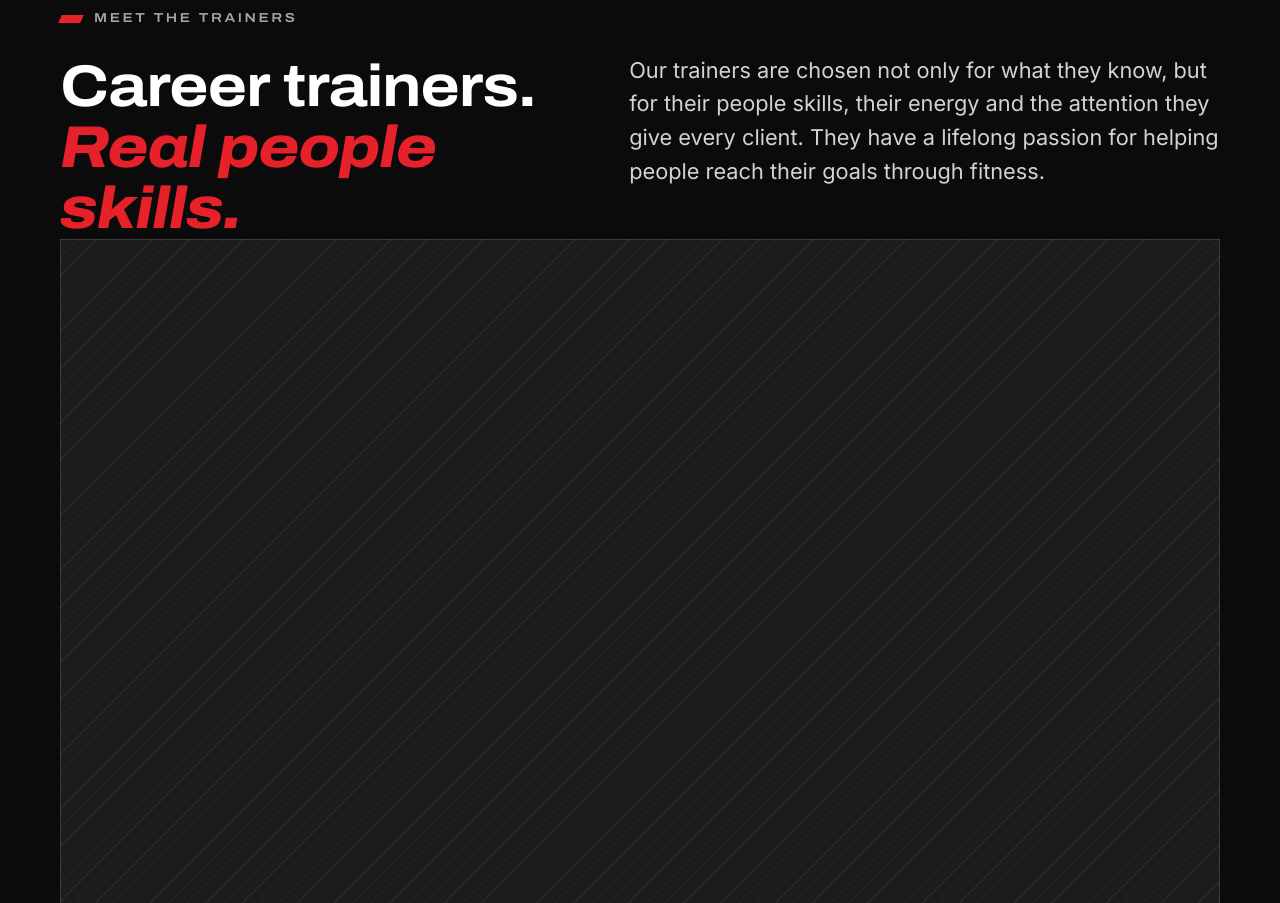
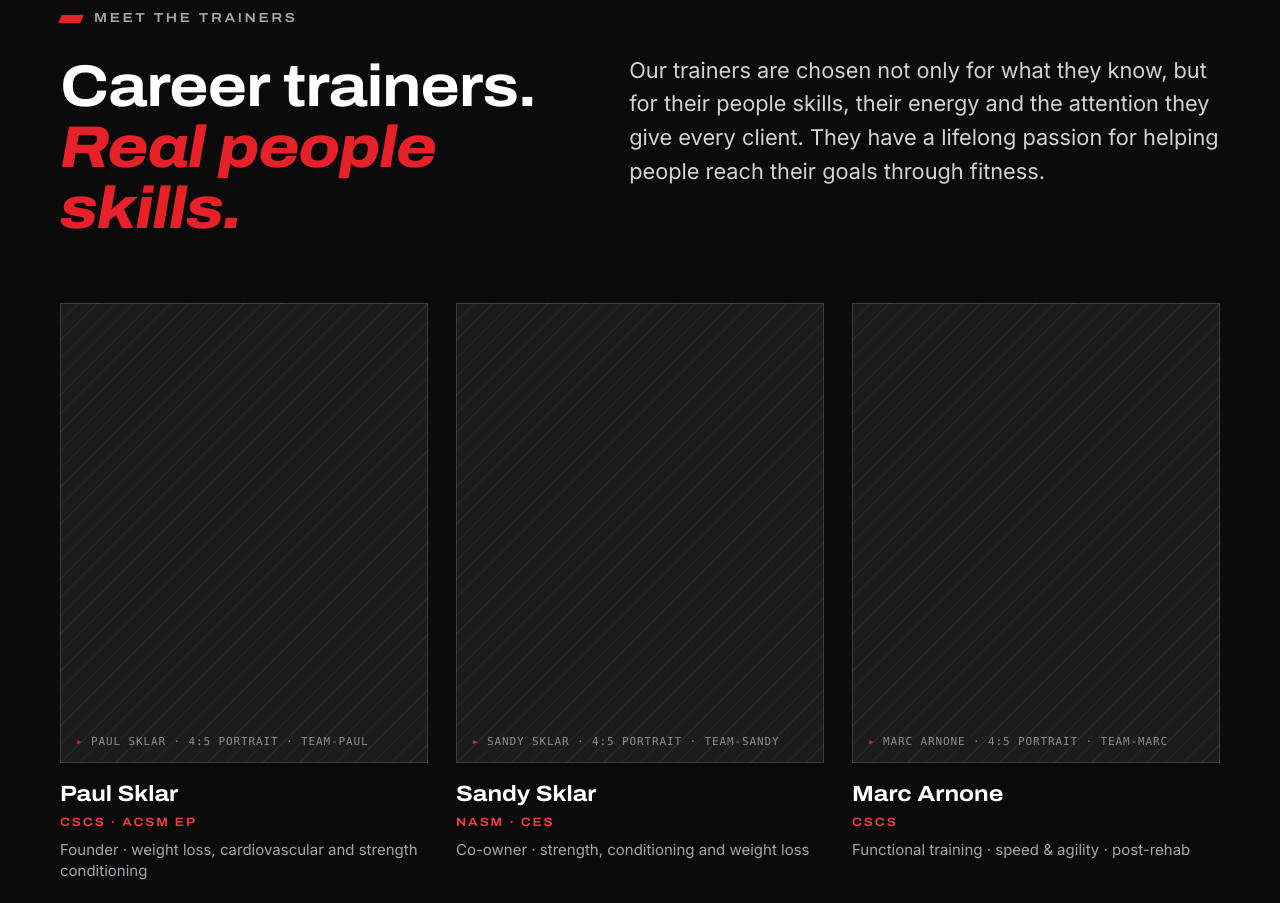
Before and after one commit to prescriptive-fitness/prescriptive-fitness.github.io, a plain HTML site: page index.html in a window 1280 px wide. Shown: the part 1997-2900 px from the top of the page. Drawn offline with Linux system fonts and the light colour scheme.

Commit message:
Add files via upload

```diff
--- a/assets/css/site.css
+++ b/assets/css/site.css
@@ -432,3 +432,15 @@
   .dddc .rx__step:nth-child(even)::before { left: 20px; }
   .dddc .rx__tag { font-size: 48px; }
 }
+
+/* Home: trainer grid (photos share the team-* slots) */
+.trainers { display: grid; grid-template-columns: repeat(3, 1fr); gap: 48px 28px; margin-top: 64px; }
+.trainer { display: block; text-decoration: none; color: var(--white); }
+.trainer .slot { transition: transform 300ms var(--ease); }
+.trainer:hover .slot { transform: translateY(-4px); }
+.trainer__name { display: block; margin-top: 18px; font: 700 22px/1.2 var(--display); font-stretch: 112%; }
+.trainer:hover .trainer__name { text-decoration: underline; text-decoration-color: var(--red); text-underline-offset: 6px; }
+.trainer__creds { display: block; margin-top: 6px; font: 600 12px/1.4 var(--display); font-stretch: 112%; letter-spacing: 0.16em; text-transform: uppercase; color: var(--red-on-black); }
+.trainer__focus { display: block; margin-top: 8px; font-size: 15px; line-height: 1.45; color: var(--mute-on-black); }
+.founder, .member { scroll-margin-top: 110px; }
+@media (max-width: 900px) { .trainers { grid-template-columns: 1fr 1fr; gap: 36px 16px; } .trainer__name { font-size: 18px; } }
```
